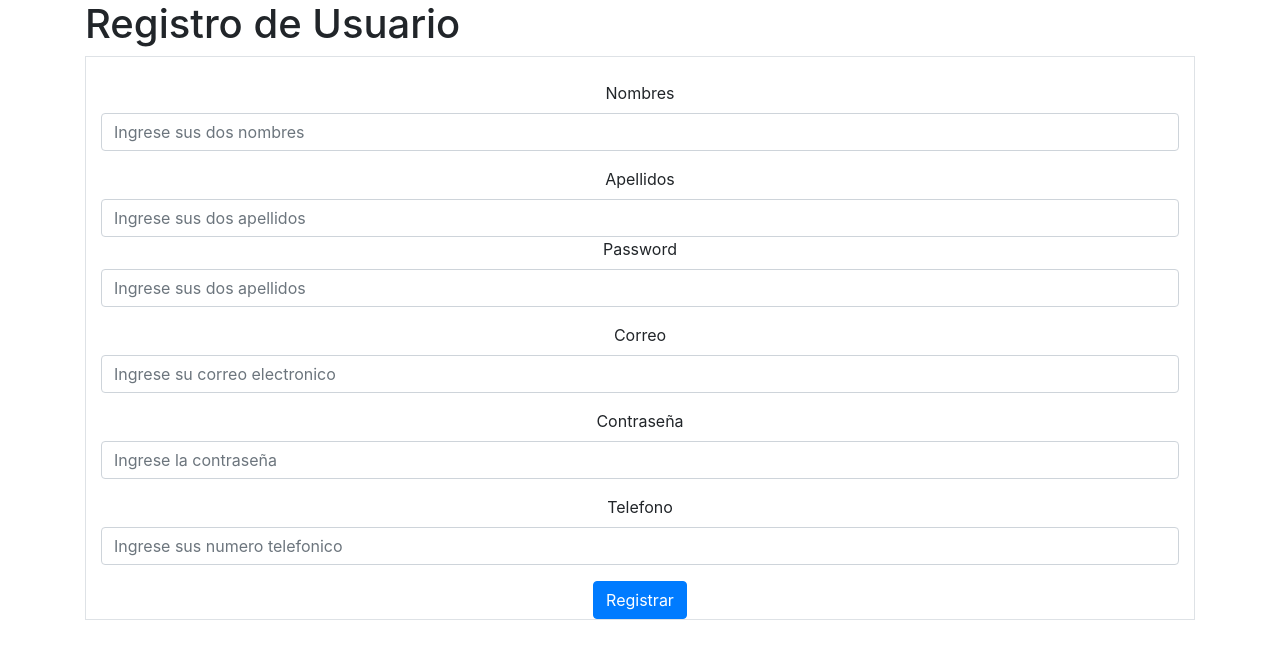
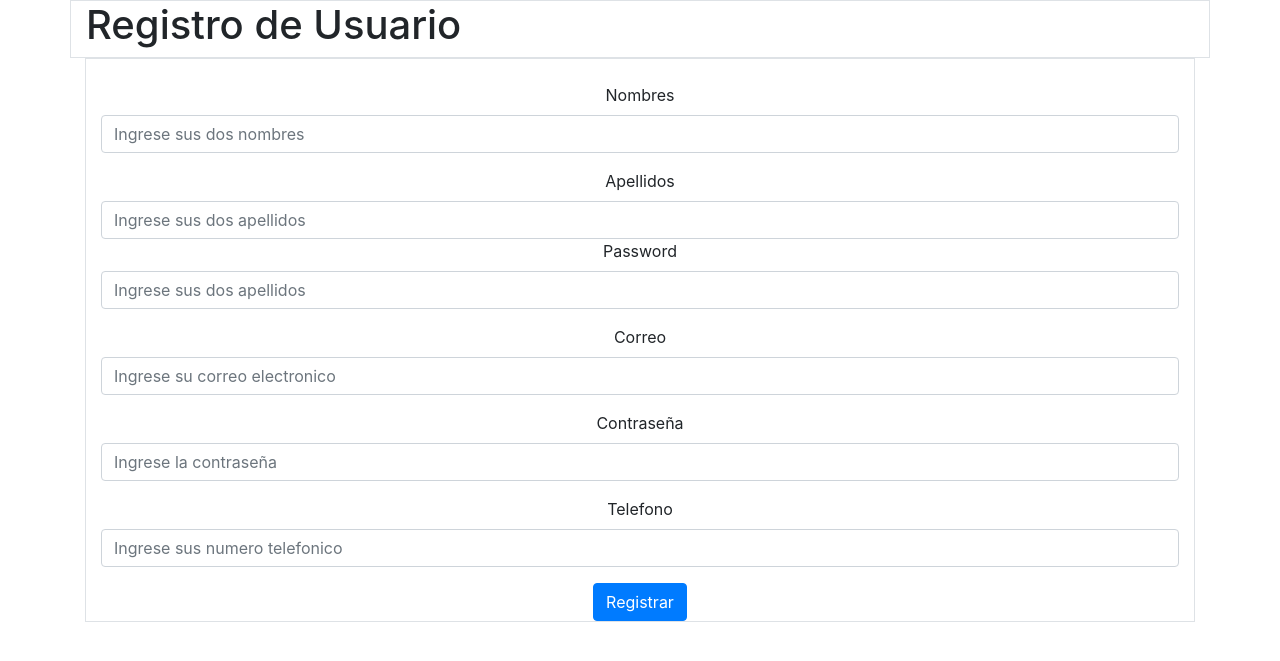
Before and after one commit to dlassog1/Aplicaciones_Telematicas, a PHP site: page /FormularioUsuarios.php in a window 1280 px wide. Shown: the top 661 px of the page. Run offline with PHP 8.4, Linux system fonts and the light colour scheme.

Commit message:
Cambio div titulo
añadi un border en el div

```diff
--- a/FormularioUsuarios.php
+++ b/FormularioUsuarios.php
@@ -21,7 +21,7 @@ and open the template in the editor.
     </head>
     <body>
 
-        <div class="container">
+        <div class="container border">
             <h1>Registro de Usuario</h1>
         </div>
 
```
